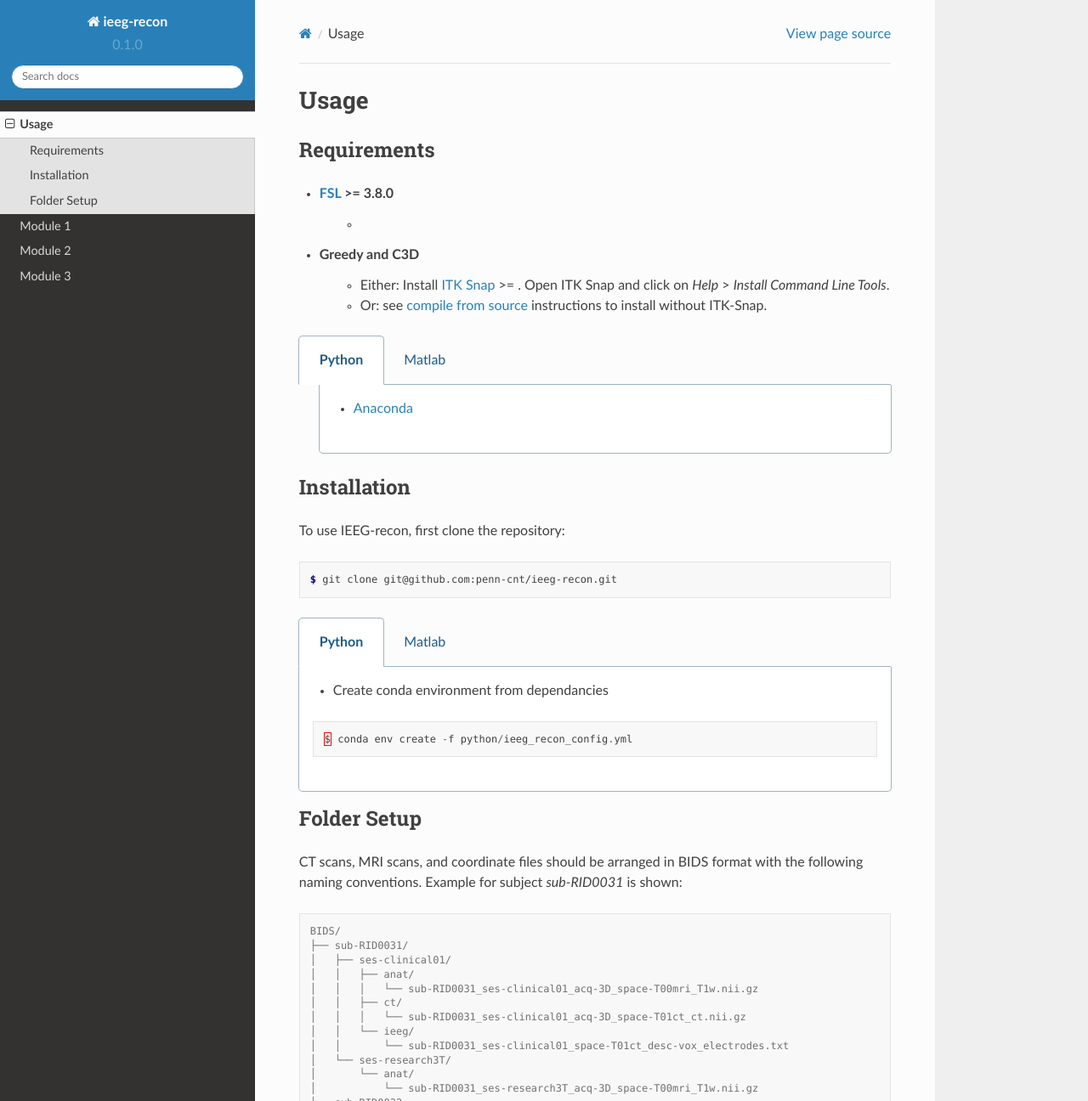
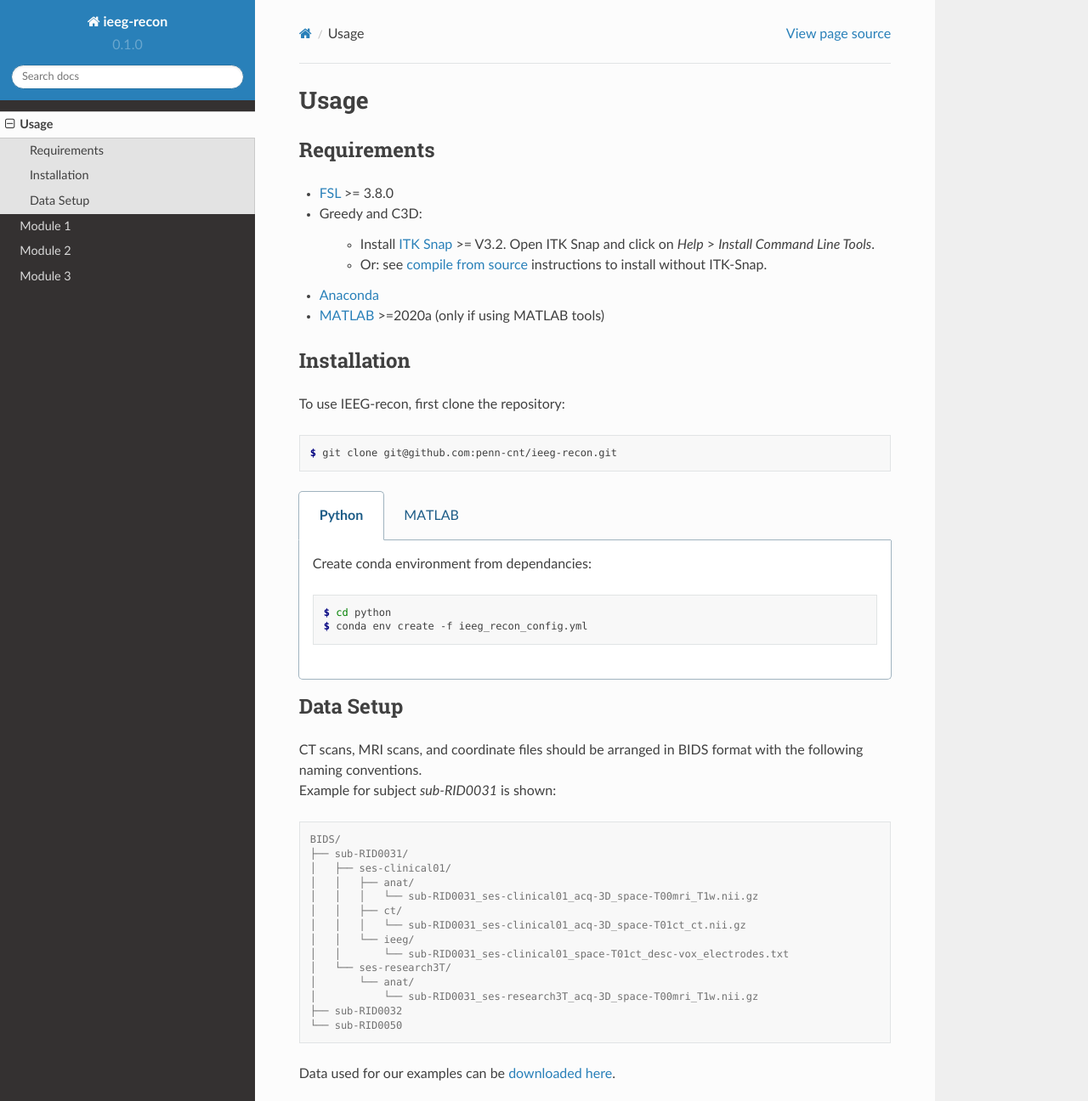
Before and after one commit to penn-cnt/ieeg-recon, a Sphinx documentation site: the page built from docs/source/usage.rst, in a window 1280 px wide and 1400 px high, cut to the strip 0-1296 px from the top of the window. Shown: the whole strip at 85% size. Built offline with Sphinx 7.4.7 and the Read the Docs theme 2.0.0, drawn with Linux system fonts in a browser that asks for light colours; some of the changed lines change nothing that is shown.

Commit message:
Finalize usage doc

```diff
--- a/docs/source/usage.rst
+++ b/docs/source/usage.rst
@@ -13,38 +13,13 @@
 -------------
 
 * `FSL <https://fsl.fmrib.ox.ac.uk/fsl/fslwiki/FslInstallation>`_ >= 3.8.0
-   *
-* Greedy and C3D
-   * Either: Install `ITK Snap <http://www.itksnap.org/pmwiki/pmwiki.php?n=Main.HomePage>`_ >= . Open ITK Snap and click on `Help` > `Install Command Line Tools`.
-   * Or: see `compile from source <http://www.itksnap.org/pmwiki/pmwiki.php?n=Documentation.CommandLine>`_ instructions to install without ITK-Snap.
+* Greedy and C3D:
 
+   *  Install `ITK Snap <http://www.itksnap.org/pmwiki/pmwiki.php?n=Main.HomePage>`_ >= V3.2. Open ITK Snap and click on `Help` > `Install Command Line Tools`.
+   *  Or: see `compile from source <http://www.itksnap.org/pmwiki/pmwiki.php?n=Documentation.CommandLine>`_ instructions to install without ITK-Snap.
 
-.. tabs::
-
-   .. tab:: Python
-
-      * `Anaconda <https://www.anaconda.com/products/distribution>`_
-
- .. tab:: Matlab
-
-      * Check that $FSLDIR is set and that the following lines are added to ~/Documents/MATLAB/startup.m file:
-
-      .. code-block:: matlab
-
-       % FSL Setup
-        setenv( 'FSLDIR', '/path/to/fsl/bin' );
-        setenv('FSLOUTPUTTYPE', 'NIFTI_GZ');
-        fsldir = getenv('FSLDIR');
-        fsldirmpath = sprintf('%s/etc/matlab',fsldir);
-        path(path, fsldirmpath);
-        clear fsldir fsldirmpath;
-
-        % ITK snap Setup
-        setenv('ITKSNAPDIR', '/Applications/ITK-SNAP.app/Contents/bin');
-        itksnapdir = getenv('ITKSNAPDIR');
-        itksnapmpath = sprintf('%s',itksnapdir);
-        path(path,itksnapmpath)
-        clear itksnapdir itksnapmpath;
+* `Anaconda <https://www.anaconda.com/products/distribution>`_
+* `MATLAB <https://matlab.mathworks.com>`_ >=2020a (only if using MATLAB tools)
 
 
 .. _install:
@@ -63,31 +38,47 @@
 
    .. tab:: Python
 
-      * Create conda environment from dependancies
+      Create conda environment from dependancies:
 
-      .. code-block:: py
+      .. code-block:: console
 
-         $ conda env create -f python/ieeg_recon_config.yml
+         $ cd python
+         $ conda env create -f ieeg_recon_config.yml
 
-   .. tab:: Matlab
+   .. tab:: MATLAB
 
-      Check that $FSLDIR is set and that the following lines are added to ~/Documents/MATLAB/startup.m file:
+      Set the FSLDIR and ITKSNAPDIR environment variables in ``~/../MATLAB/startup.m``
 
-      .. code-block:: matlab
+      .. note ::
 
-         % FSL Setup
-        setenv( 'FSLDIR', '/path/to/your/fsl/installation' );
+         You you may need to change the library paths
+
+      .. code-block:: MATLAB
+
+         %% in MATLAB/startup.m
+
+         % Set FSLDIR to FSL install location
+        setenv( 'FSLDIR', '/usr/local/fsl' );
         setenv('FSLOUTPUTTYPE', 'NIFTI_GZ');
         fsldir = getenv('FSLDIR');
         fsldirmpath = sprintf('%s/etc/matlab',fsldir);
         path(path, fsldirmpath);
         clear fsldir fsldirmpath;
 
+         % Set ITKSNAPDIR to ITK-Snap install location
+        setenv('ITKSNAPDIR', '/Applications/ITK-SNAP.app/Contents/bin');
+        itksnapdir = getenv('ITKSNAPDIR');
+        itksnapmpath = sprintf('%s',itksnapdir);
+        path(path,itksnapmpath)
+        clear itksnapdir itksnapmpath;
 
-Folder Setup
---------------
 
-CT scans, MRI scans, and coordinate files should be arranged in BIDS format with the following naming conventions. Example for subject `sub-RID0031` is shown:
+
+Data Setup
+------------------
+
+| CT scans, MRI scans, and coordinate files should be arranged in BIDS format with the following naming conventions.
+| Example for subject `sub-RID0031` is shown:
 
 .. code-block:: console
 
@@ -107,6 +98,9 @@
    └── sub-RID0050
 
 
+Data used for our examples can be `downloaded here <https://www.dropbox.com/sh/ylxc586grm0p7au/AAAs8QQwUo0VQOSweDyj1v_ta?dl=0>`_.
+
+
 .. autosummary::
    :toctree: generated
 
```
